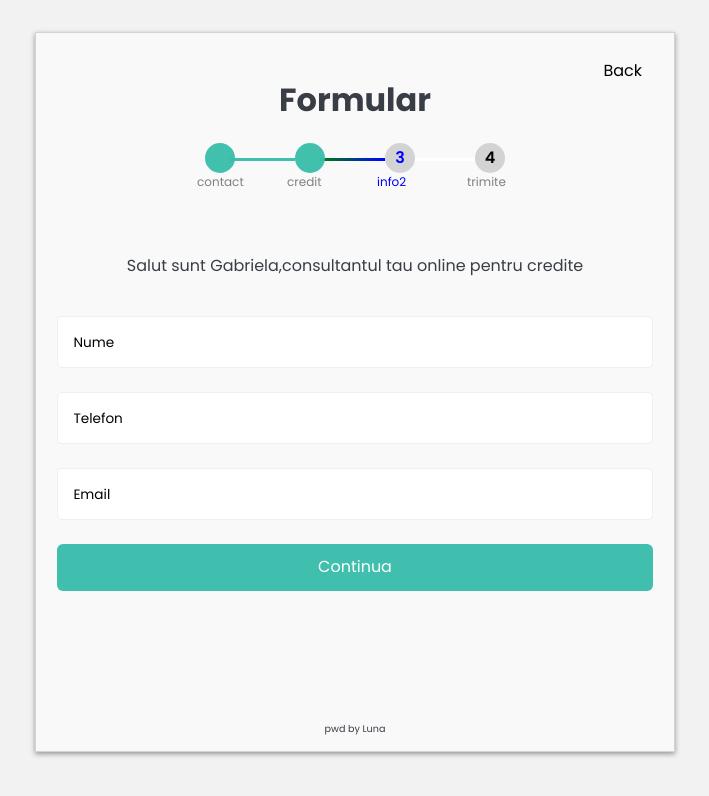
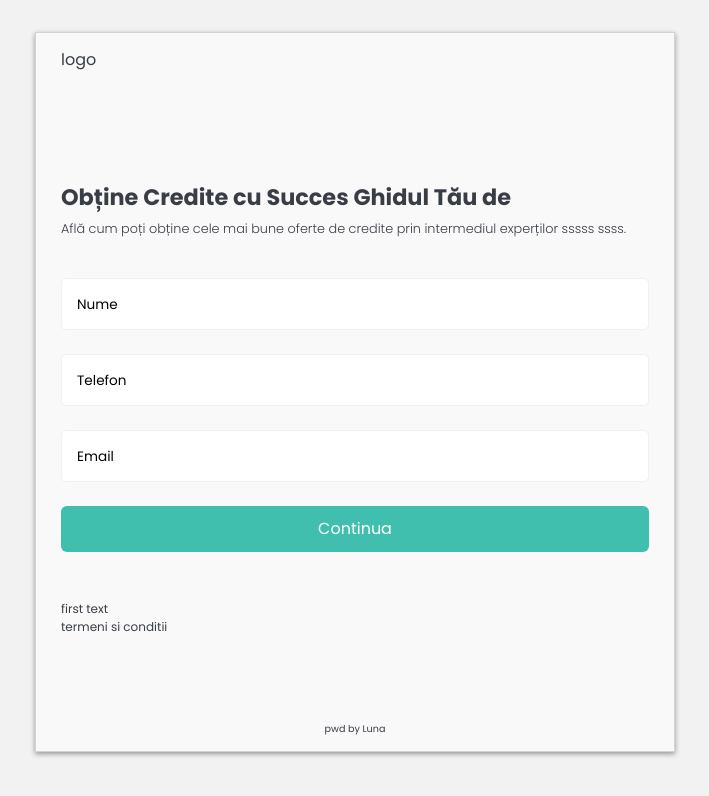
Before and after one commit to dexterR35/obtineCredit, a plain HTML site: page test.html in a window 1280 px wide. Shown: the whole page, without its empty margins (285-994 px from the left). Drawn offline with nearby package versions, Linux system fonts and the light colour scheme.

Commit message:
up to server

```diff
--- a/test.html
+++ b/test.html
@@ -119,7 +119,7 @@
       width: 40em;
       height: 45em;
       background: #f9f9f9;
-      padding: 15px;
+      padding: 15px 25px;
       position: relative;
       display: flex;
       flex-direction: column;
@@ -133,8 +133,6 @@
     .parrent-quiz {
       display: flex;
       border-radius: 10px;
-
-      padding: 0.4em;
     }
 
     .back-btn {
@@ -312,6 +310,23 @@
       z-index: 15;
     }
 
+
+
+    .text-title {
+      font-weight: 700;
+      font-size: 1.4em;
+      line-height: 1.2;
+      /* background-color: red; */
+    }
+    .text-subtitle {
+      font-weight: 300;
+      font-size: 0.8em;
+    }
+
+    ._term_text {
+      font-size: 0.75em;
+      font-weight: 400;
+    }
     /* end steps progress */
     /* end steps progress */
   </style>
@@ -320,28 +335,33 @@
 
 <body>
   <div class="container wrapper-container">
-    <div class="mt-3 btn-back">
+    <div class="header_quiz w-100">
+      <div class="logo text-left">logo</div>
+    </div>
+    <!-- <div class="mt-3 btn-back">
       <button class="btn btn-secondary back-btn">Back</button>
-    </div>
+    </div> -->
     <div class="d-flex justify-content-evenly flex-column w-100 h-100">
 
-      <div class="text-center title_quiz h-25 d-flex justify-content-center flex-column pb-3">
-        <h2 class="mb-4">Formular</h2>
-        <div id="steps_progress">
+      <div class="text-center title_quiz h-25 d-flex justify-content-end flex-column pb-0 pt-4">
+
+        <div class="text-title text-start mb-2">Obține Credite cu Succes Ghidul Tău de</div>
+        <div class="text-subtitle text-start">Află cum poți obține cele mai bune oferte de credite prin intermediul experților sssss ssss.</div>
+        <!-- <div id="steps_progress">
           <div class="step_p" data-desc="contact">1</div>
           <div class="step_p" data-desc="credit">2</div>
           <div class="step_p active" data-desc="info2">3</div>
           <div class="step_p" data-desc="trimite">4</div>
-        </div>
+        </div> -->
 
       </div>
-      <div class="pt-5 text-center">Salut sunt Gabriela,consultantul tau online pentru credite</div>
+      <!-- <div class="pt-5 text-center">Salut sunt Gabriela,consultantul tau online pentru credite</div> -->
       <div class="parrent-quiz h-50 w-100 flex-column">
-        <div class="mt-3 border-dark w-100">
+        <div class="mt-4 border-dark w-100">
           <form class="form_class">
             <div id="step1-container" class="_steps">
               <div class="form-group my-2 py-2 _forms">
-                <label for="name" class="_label">Nume</label>
+                <label for="name" class="_label">nume</label>
                 <input type="text" class="form-control form-control-lg _input" id="name" />
               </div>
               <div class="form-group my-2 py-2 _forms">
@@ -390,7 +410,10 @@
               </div>
 
             </div>
-
+            <div class="terms_div d-flex justify-content-start flex-column mt-5">
+              <div class="term_one _term_text">first text</div>
+              <div class="term_two _term_text">termeni si conditii</div>
+            </div>
             <div id="step4-container" class="_steps" style="display: none">
               <div class="parent_step4 d-flex justify-content-between text-center flex-column">
                 <h3>Step 4</h3>
```
